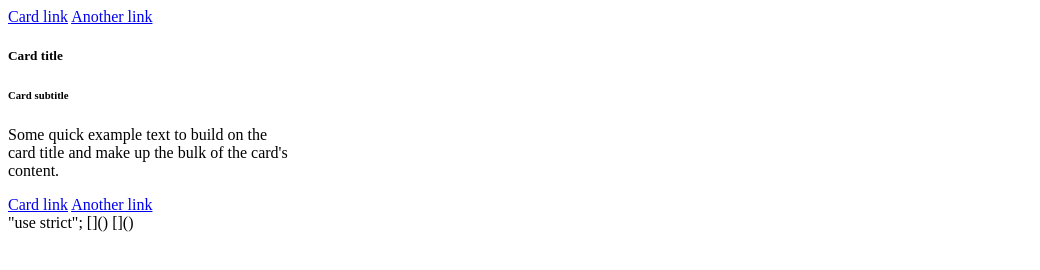
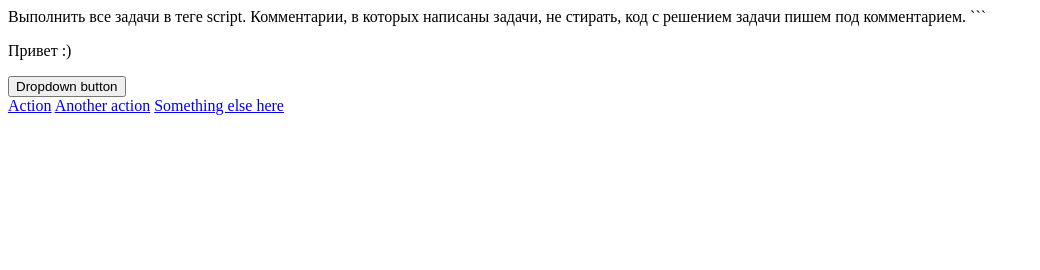
Before and after one commit to Alekseji/work1.1, a plain HTML site: page index.html in a window 1280 px wide. Shown: the whole page, without its empty margins (0-1040 px from the left). Drawn offline with Linux system fonts and the light colour scheme.

Commit message:
Update index.html

````diff
--- a/index.html
+++ b/index.html
@@ -7,28 +7,56 @@
     <title>Document</title>
 </head>
 <body>
-    <a href="#" class="card-link">Card link</a>
-<a href="#" class="card-link">Another link</a>
+    <!DOCTYPE html>
+    <html lang="en">
 
-<div class="card" style="width: 18rem;">
-<div class="card-body">
-<h5 class="card-title" data-number="100">Card title</h5>
-<h6 class="card-subtitle mb-2 text-muted">Card subtitle</h6>
-<p class="card-text" data-number="50">
-Some quick example text to build on the card title and make up the bulk
- of the card's
-content.
-</p>
-<a href="#" id="super_link" class="card-link">Card link</a>
-<a href="#" class="card-link" data-number="50">Another link</a>
-</div>
+    <head>
+        <meta charset="UTF-8">
+        <title>Homework 5</title>
+    </head>
 
-</div>
+    <body>
 
-"use strict";
-[]()
-[]()
+
+    Выполнить все задачи в теге script. Комментарии, в которых написаны
+    задачи, не стирать, код с решением задачи пишем под комментарием.
+
+    ```
+    <p class="dropdown">Привет :)</p>
+    <div class="dropdown">
+    <button class="btn btn-secondary dropdown-toggle" type="button" id="dropdownMenuButton" data-toggle="dropdown" aria-haspopup="true" aria-expanded="false">
+    Dropdown button
+    </button>
+    <div class="menu dropdown-menu" aria-labelledby="dropdownMenuButton">
+    <a class="dropdown-item" href="#">Action</a>
+    <a class="dropdown-item" href="#">Another action</a>
+    <a class="dropdown-item" href="#">Something else here</a>
+    </div>
+    </div>
+
+    <script>
+        "use strict";
+    // []()
+    // []()
+    // 1. Ко всем элементам, имеющим класс "dropdown-item" добавить еще
+    // один класс "super-dropdown", необходимо использовать методы forEach
+    //  и querySelectorAll и свойство classList у элементов.
+    // []()
+    // 2. У элемента с классом btn необходимо убрать класс "btn-secondary",
+    // если он присутствует у этого элемента, либо добавить, если такого
+    // класса у элемента не было.
+    // []()
+    // 3. Необходимо удалить класс "dropdown-menu" у элемента, у которого
+    // присутствует класс "menu".
+    // []()
+    // 4. У элемента с id "dropdownMenuButton" замените id на "superDropdown".
+    // []()
+    // 5. Добавьте атрибут data-dd со значением 3 элементу у которого
+    // существует атрибут "aria-labelledby" равный "dropdownMenuButton"
+    // используя dataset.
+    // []()
+    // 6. Удалите атрибут type у элемента с классом "dropdown-toggle".
+</script>
     <script src="jcript.js"></script>
-
 </body>
 </html>
````
